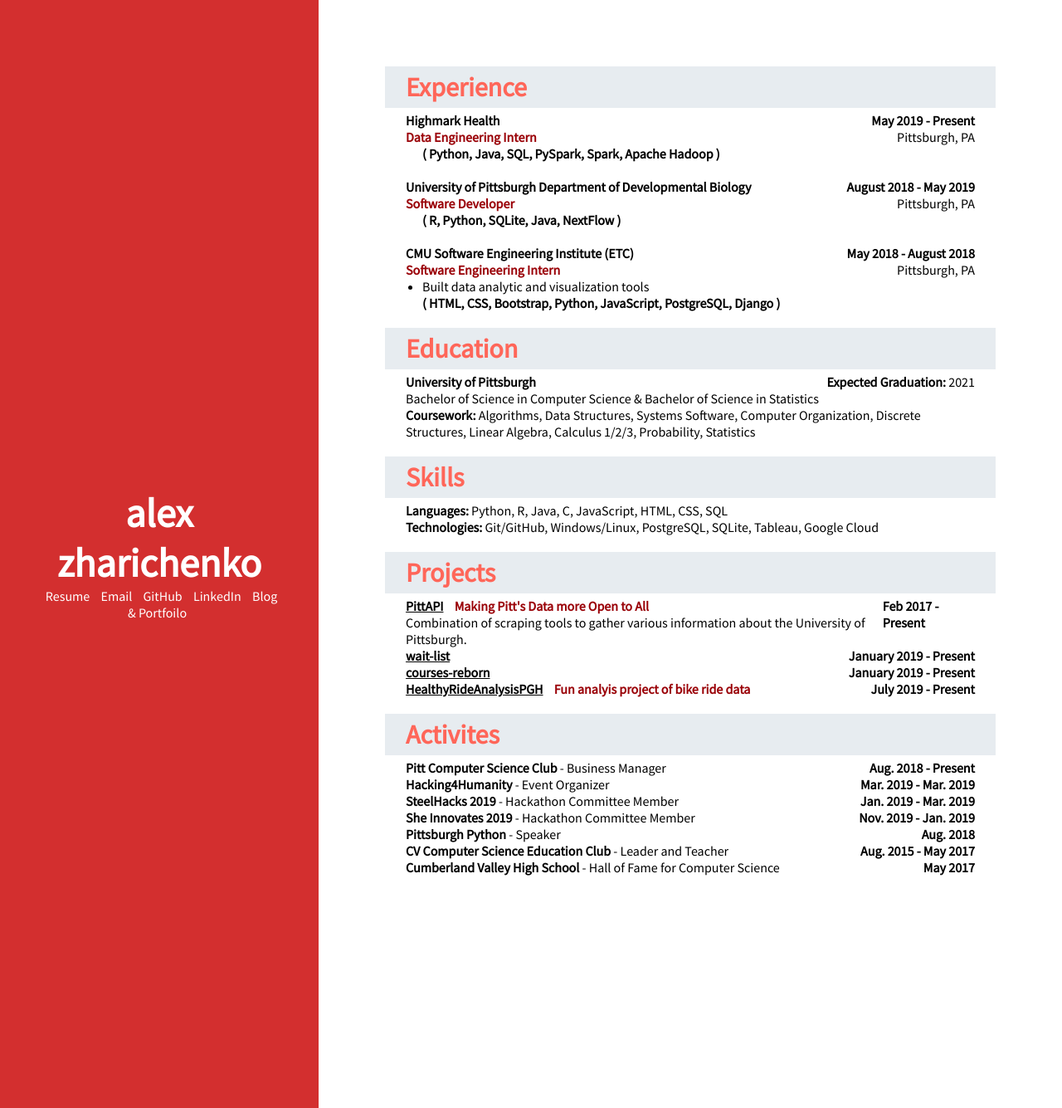
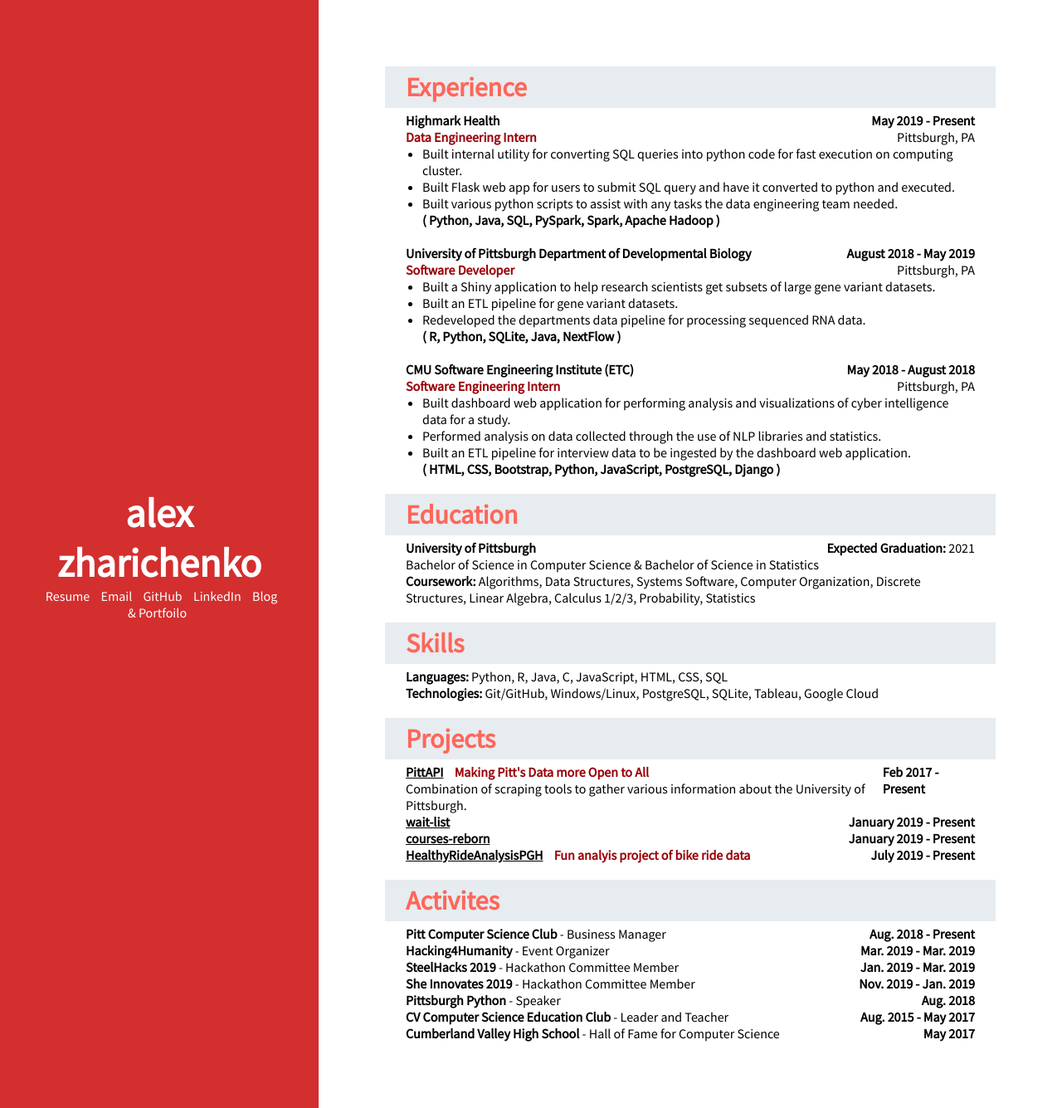
Before and after one commit to azharichenko/alexzharichenko.me, a Jekyll site: the page built from index.html, in a window 1280 px wide. Shown: the whole page at 83% size. Built offline with Jekyll 4.4.1, drawn with Linux system fonts in a browser that asks for light colours.

Commit message:
Update experiences.yaml

```diff
--- a/_data/experiences.yaml
+++ b/_data/experiences.yaml
@@ -3,6 +3,9 @@
   location: Pittsburgh, PA
   start-date: May 2019
   accomplishments:
+    - Built internal utility for converting SQL queries into python code for fast execution on computing cluster.
+    - Built Flask web app for users to submit SQL query and have it converted to python and executed.
+    - Built various python scripts to assist with any tasks the data engineering team needed.
   technologies:
     - Python
     - Java
@@ -18,6 +21,9 @@
   location: Pittsburgh, PA
   start-date: August 2018
   accomplishments:
+    - Built a Shiny application to help research scientists get subsets of large gene variant datasets.
+    - Built an ETL pipeline for gene variant datasets.
+    - Redeveloped the departments data pipeline for processing sequenced RNA data.
   technologies:
     - R
     - Python
@@ -30,7 +36,9 @@
   position: Software Engineering Intern
   location: Pittsburgh, PA
   accomplishments:
-    - Built data analytic and visualization tools
+    - Built dashboard web application for performing analysis and visualizations of cyber intelligence data for a study.
+    - Performed analysis on data collected through the use of NLP libraries and statistics.
+    - Built an ETL pipeline for interview data to be ingested by the dashboard web application.
   technologies:
     - HTML
     - CSS
```
